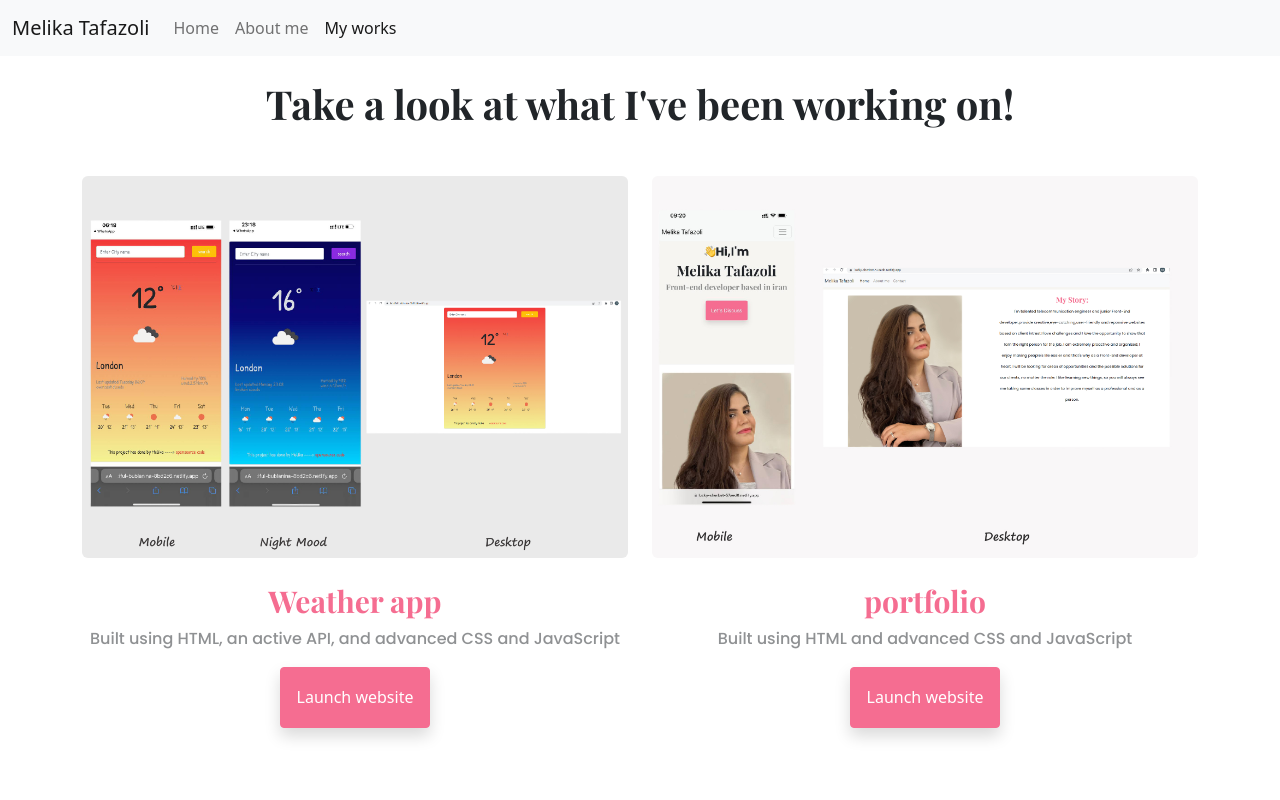
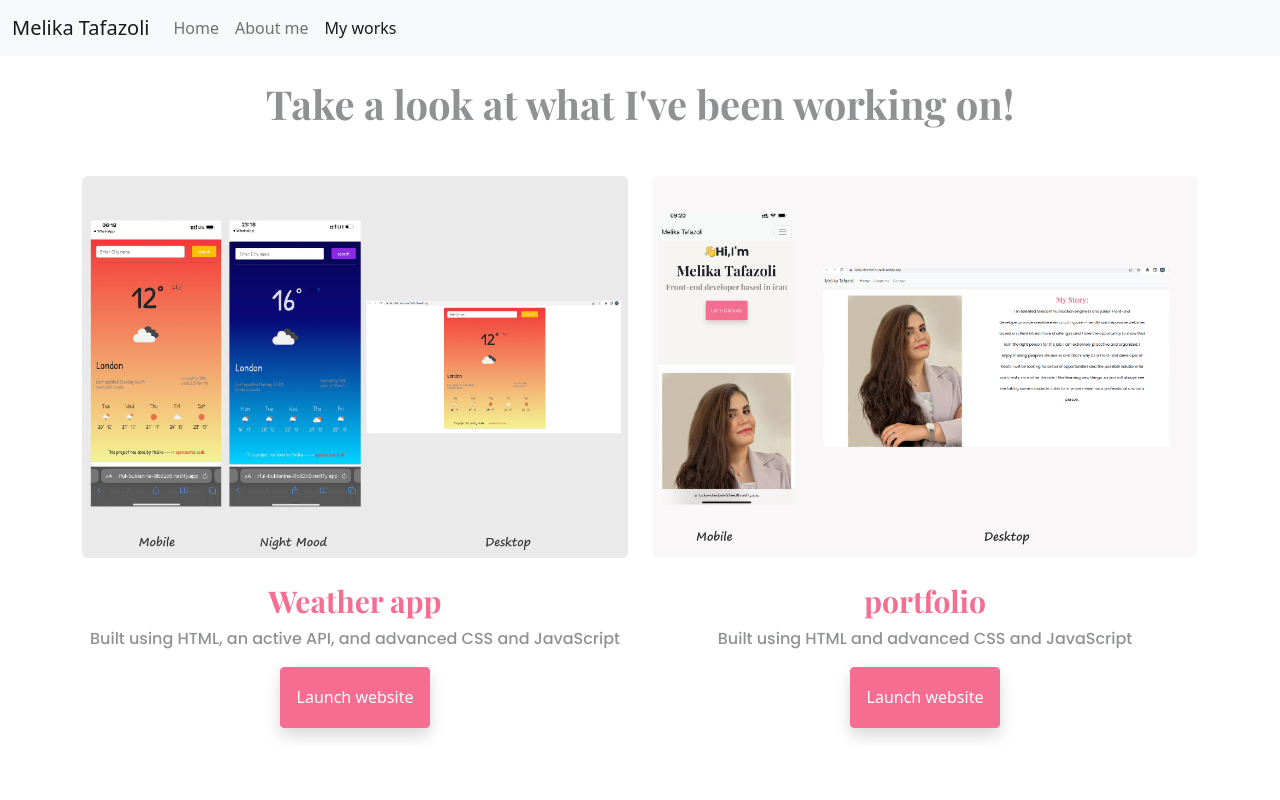
Before and after one commit to melika760/portfolio-project, a plain HTML site: page myworks.html in a window 1280 px wide. Shown: the top 800 px of the page. Drawn offline with nearby package versions, Linux system fonts and the light colour scheme.

Commit message:
last work edit

```diff
--- a/myworks.html
+++ b/myworks.html
@@ -47,7 +47,7 @@
 <!------------------------------------------------------------------------------- content--------------------------------------------- -->
 <br>
 <div class="container work-content">
-    <h1 class="text-center">Take a look at what I've been working on!</h1>
+    <h1 class="text-center work-header-color">Take a look at what I've been working on!</h1>
     <div class="row mt-5">
         <div class="col-md-6 text-center mb-4">
             <img src="/images/mobile-night mood-Desktop.jpg" alt="Weatherapp" class="img-fluid rounded">
--- a/src/style.css
+++ b/src/style.css
@@ -257,3 +257,6 @@ margin-top: 25px;
 .work-inquery-header{
     color: var(--secondary-color);
 }
+.work-header-color{
+opacity: 50%;
+}
```
Also changed, not shown: about.html (+1 -1 lines).
